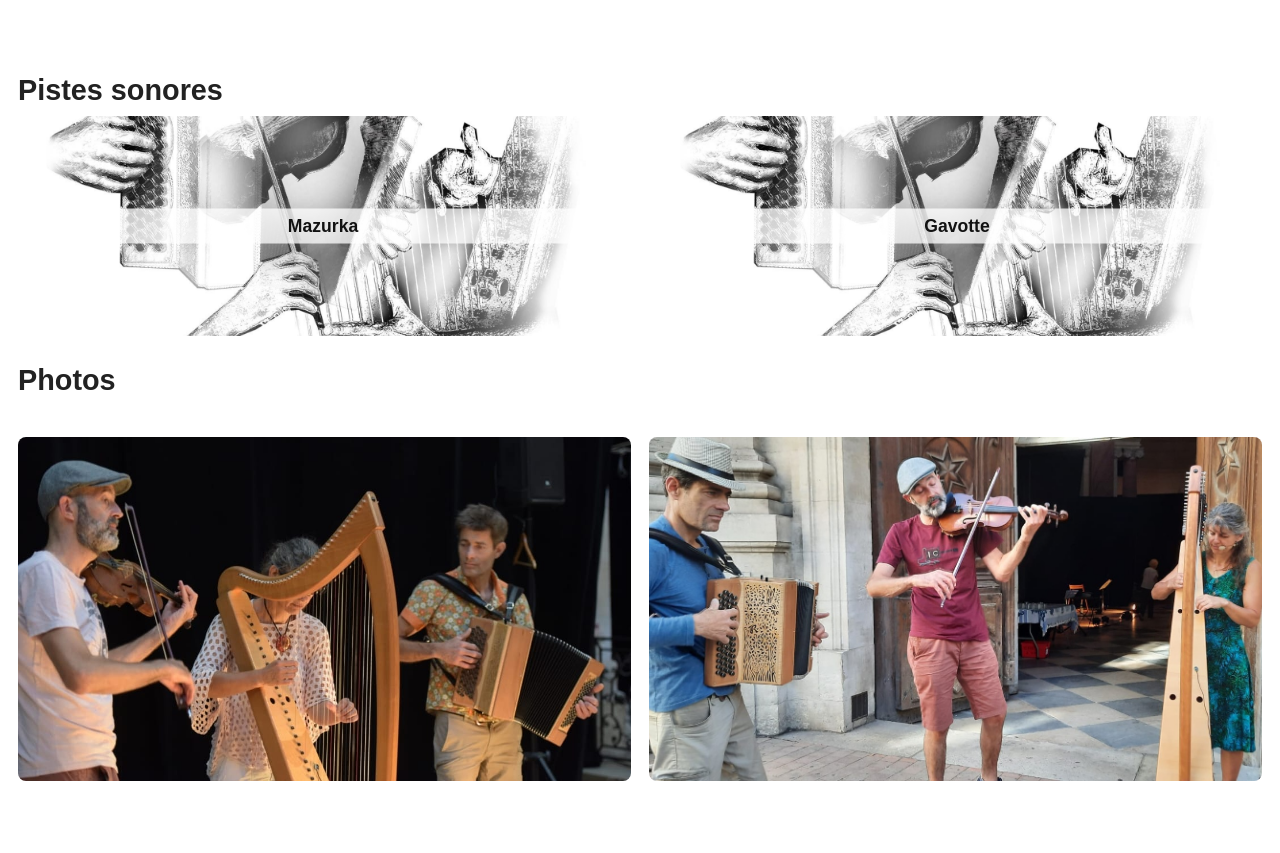
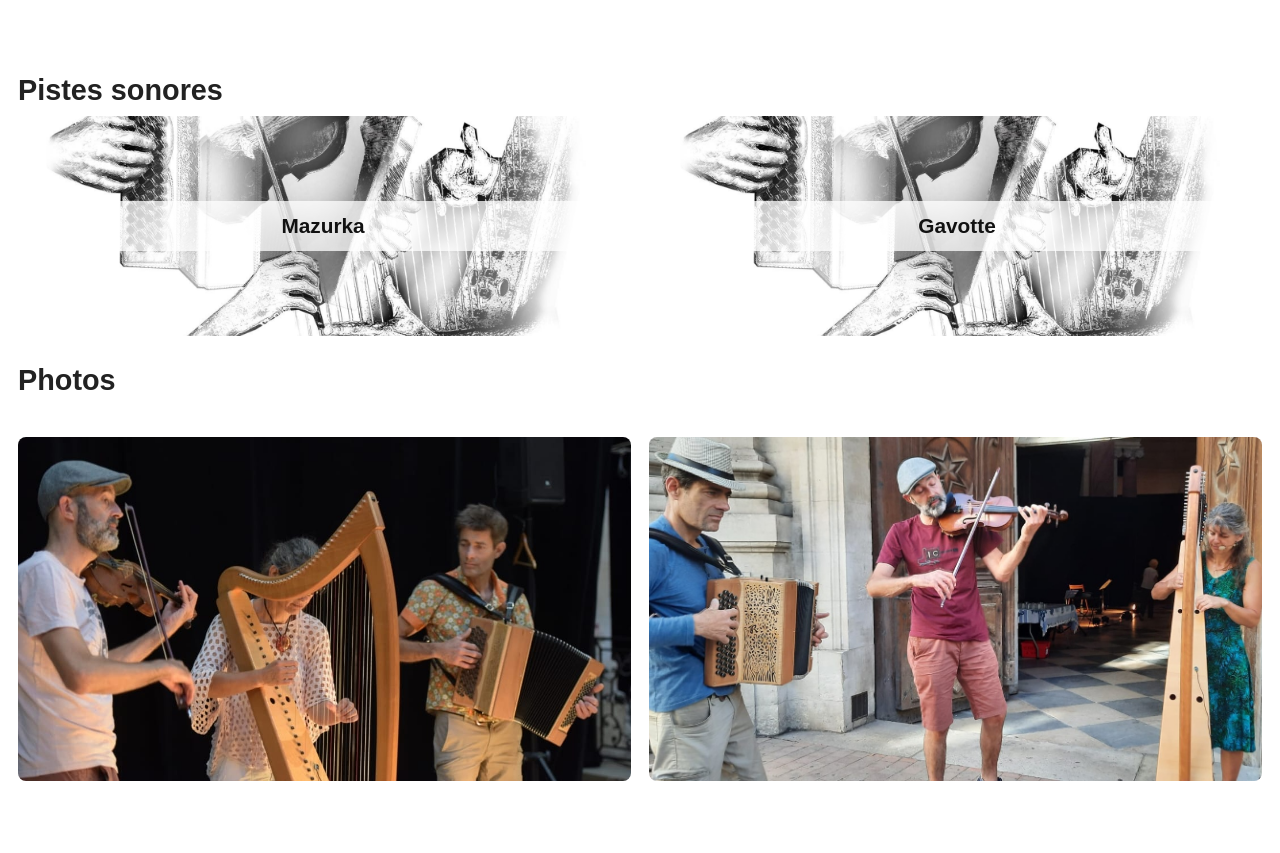
Before and after one commit to bayesiancook/les-doigts-qui-dansent-bal-folk, a Jekyll site: the page built from galerie.md, in a window 1280 px wide. Shown: the part 584-1437 px from the top of the page. Built offline with Jekyll 4.4.1, drawn with Linux system fonts in a browser that asks for light colours.

Commit message:
adjusting text and band size

```diff
--- a/assets/css/style.css
+++ b/assets/css/style.css
@@ -155,12 +155,12 @@ h2 {
   text-align: center;
 
   color: #111;
-  font-size: 1.1rem;
+  font-size: 1.3rem;
   font-weight: 600;
   line-height: 1.2;
 
   background: rgba(255, 255, 255, 0.75);
-  padding: 0.4em 0.6em;
+  padding: 0.6em 0.8em;
   border-radius: 4px;
 }
 
```
